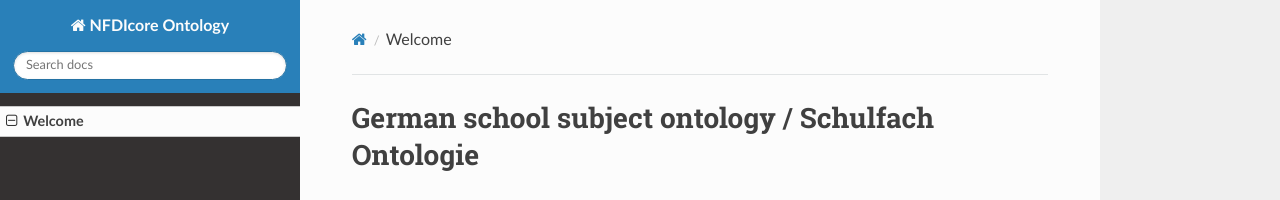
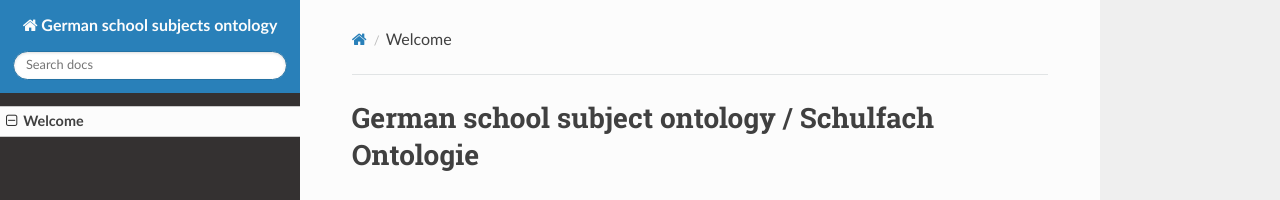
Before and after one commit to FWU-DE/schulfach-ontologie, an MkDocs documentation site: the page built from docs/index.md, in a window 1280 px wide. Shown: the top 200 px of the page. Built offline with MkDocs 1.6.1, drawn with Linux system fonts in a browser that asks for light colours; nearby versions of some CDN libraries.

Commit message:
import refresh

```diff
--- a/mkdocs.yaml
+++ b/mkdocs.yaml
@@ -1,4 +1,4 @@
-site_name: NFDIcore Ontology
+site_name: German school subjects ontology
 theme: readthedocs
 #theme: mkdocs
 nav:
```
Also changed, not shown: 2 other files.
